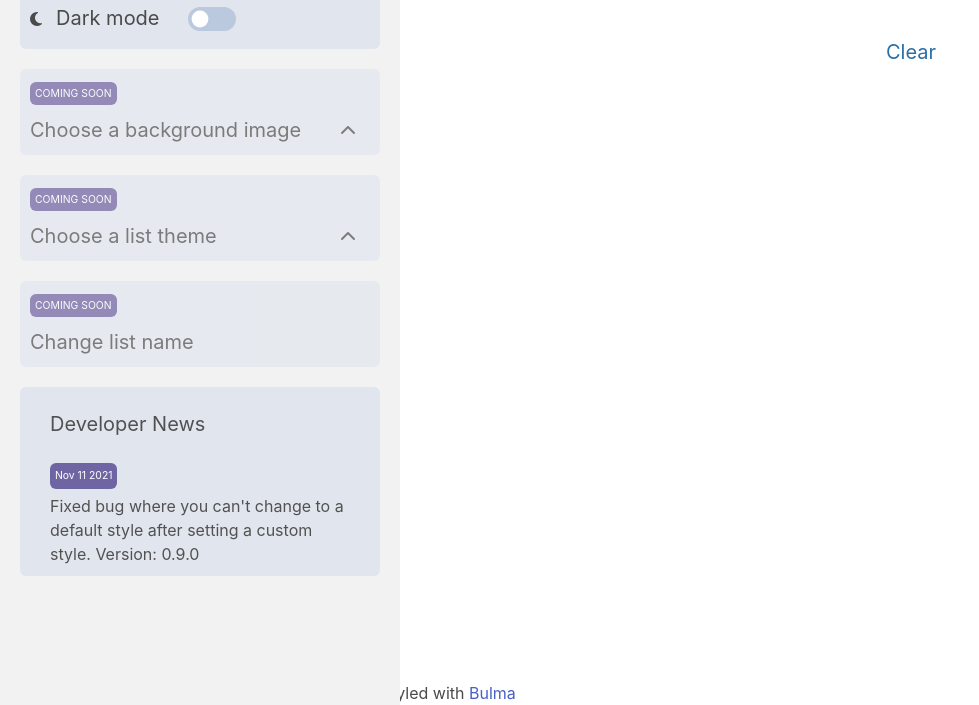
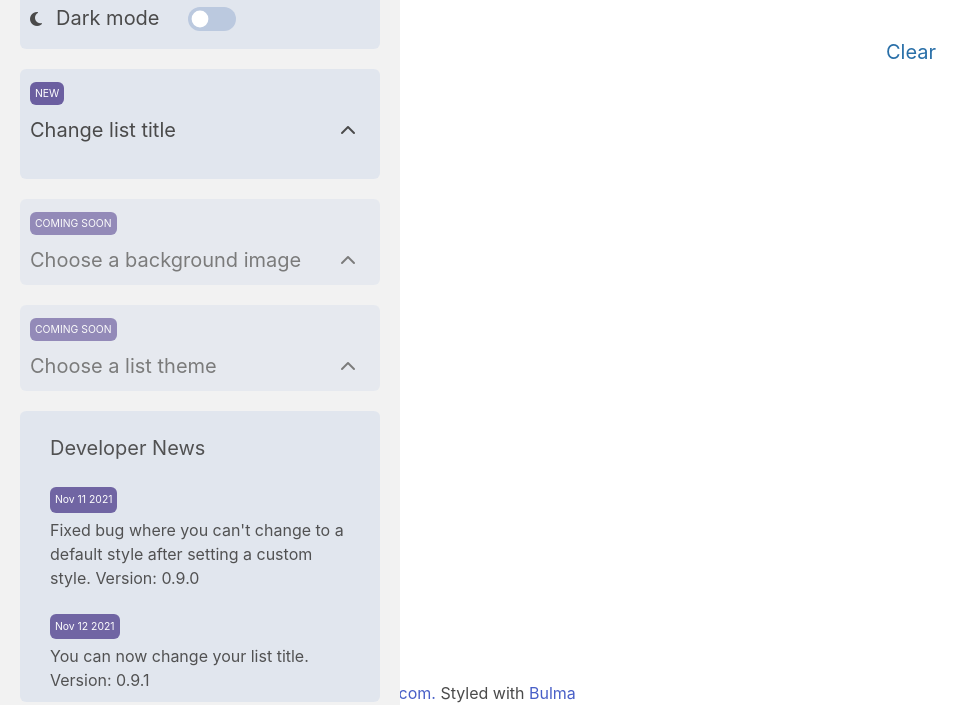
Before and after one commit to Feguri/to-do, a plain HTML site: page index.html in a window 1280 px wide. Both pictures are taken after a click on the icon 28 px from the left and 28 px from the top of the page. Shown: the part 95-800 px from the top of the page, without its empty margins (0-979 px from the left). Drawn offline with nearby package versions, Linux system fonts and the light colour scheme.

Commit message:
Add files via upload

```diff
--- a/index.html
+++ b/index.html
@@ -9,7 +9,6 @@
     <link rel="stylesheet" href="media.css">
     <link rel="stylesheet" href="sidebar.css">
     <script src="scripts/main.js" defer></script>
-    <script src="scripts/darkmode.js" defer></script>
     <script src="https://kit.fontawesome.com/5b22b2a95f.js" crossorigin="anonymous"></script>
   </head>
   <body>
@@ -21,11 +20,25 @@
 
         <li class="nav-item">
           <span class="new">NEW</span>
-
           <div class="darkmode">
             <i class="fas fa-moon moon"></i>
             <h2 class="is-size-5 link-text">Dark mode</h2>
             <input id="darkmode" type="checkbox" class="toggle-switch pointer moon ml-3">
+          </div>
+
+        </li>
+
+        <li class="nav-item">
+          <span class="new">NEW</span>
+          <div class="flex mb-5">
+            <h2 class="is-size-5 link-text">Change list title</h2>
+            <i class="fas fa-chevron-up arrow-icon pointer rotate" id="arr-1"></i>
+          </div>
+
+          <div id="list-name">
+            <label for="change-name">New list title:</label>
+            <input id="change-name" name="change-name" class="input is-info mb-5 mt-2" type="text" placeholder="Enter your list title here">
+            <button class="button is-primary" id="update-title">Update</button>
           </div>
 
         </li>
@@ -46,19 +59,14 @@
           </div>
         </li>
 
-        <li class="nav-item" style="opacity: 70%;">
-          <span class="new">COMING SOON</span>
-          <div class="flex">
-            <h2 class="is-size-5 link-text">Change list name</h2>
-          </div>
-        </li>
-
         <li class="nav-item">
           <div class="flex" style="flex-direction: column; align-items: flex-start; padding: 0 20px; opacity: 95%;">
             <h2 class="is-size-5 link-text">Developer News</h2>
 
                <span class="new mt-5">Nov 11 2021</span>
                <p>Fixed bug where you can't change to a default style after setting a custom style. Version: 0.9.0</p>
+               <span class="new mt-5">Nov 12 2021</span>
+               <p>You can now change your list title. Version: 0.9.1</p>
 
           </div>
         </li>
@@ -75,7 +83,7 @@
   <section class="section">
     <div class="container">
         <div class="topper">
-            <h1 class="title">
+            <h1 class="title" id="list-title">
                 To-do:
               </h1>
               <p class="is-size-4 pl-4 mb-1 has-text-info-dark pointer mb-2" id="add">Add</p>
@@ -95,7 +103,7 @@
     </div>
 
   </section>
-  <div id="footer">
+  <div id="footer" style="margin-left: 80px;">
     Icons made by <a href="https://www.freepik.com" title="Freepik" target="_blank">Freepik</a>
      from <a href="https://www.flaticon.com/" target="_blank" title="Flaticon">www.flaticon.com. </a>
       Styled with <a href="https://bulma.io/" target="_blank">Bulma</a>
--- a/media.css
+++ b/media.css
@@ -34,6 +34,9 @@
         height: 17px;
         width: 17px;
     }
+    #footer {
+        margin-left: 20px !important;
+    }
 
     .navbar {
         background-color: transparent !important;
--- a/sidebar.css
+++ b/sidebar.css
@@ -89,9 +89,13 @@
     background-color: rgb(210 220 235 / 54%);
     border-radius: 6px;
     padding: 10px;
+    transition: height 0.09s ease-in-out;
 }
 #about-me {
     margin-top: 150px;
+}
+#list-name {
+    display: none;
 }
 .new {
     border-radius: 6px;
@@ -101,3 +105,8 @@
     padding: 5px;
     margin-bottom: 5px;
 }
+
+.rotate {
+    transform: rotate(0deg);
+    transition: transform 0.25s;
+}
```
